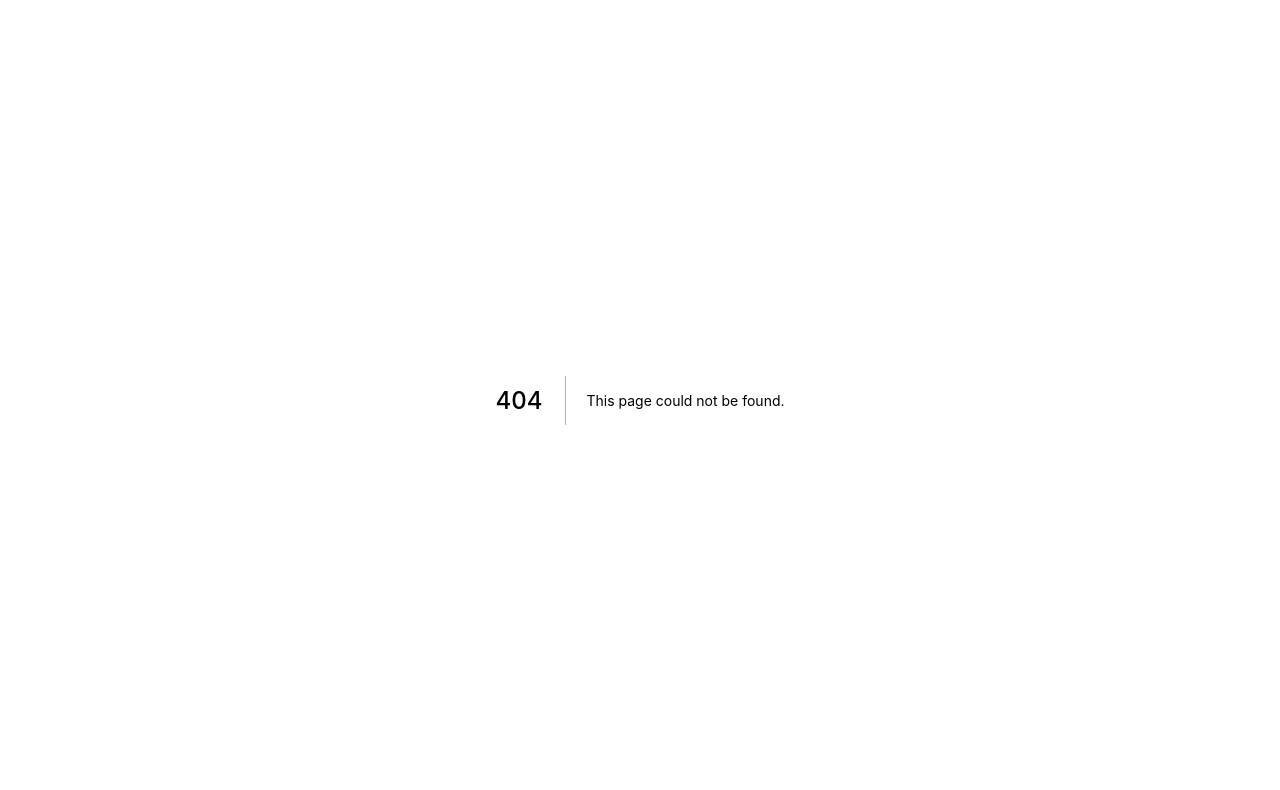
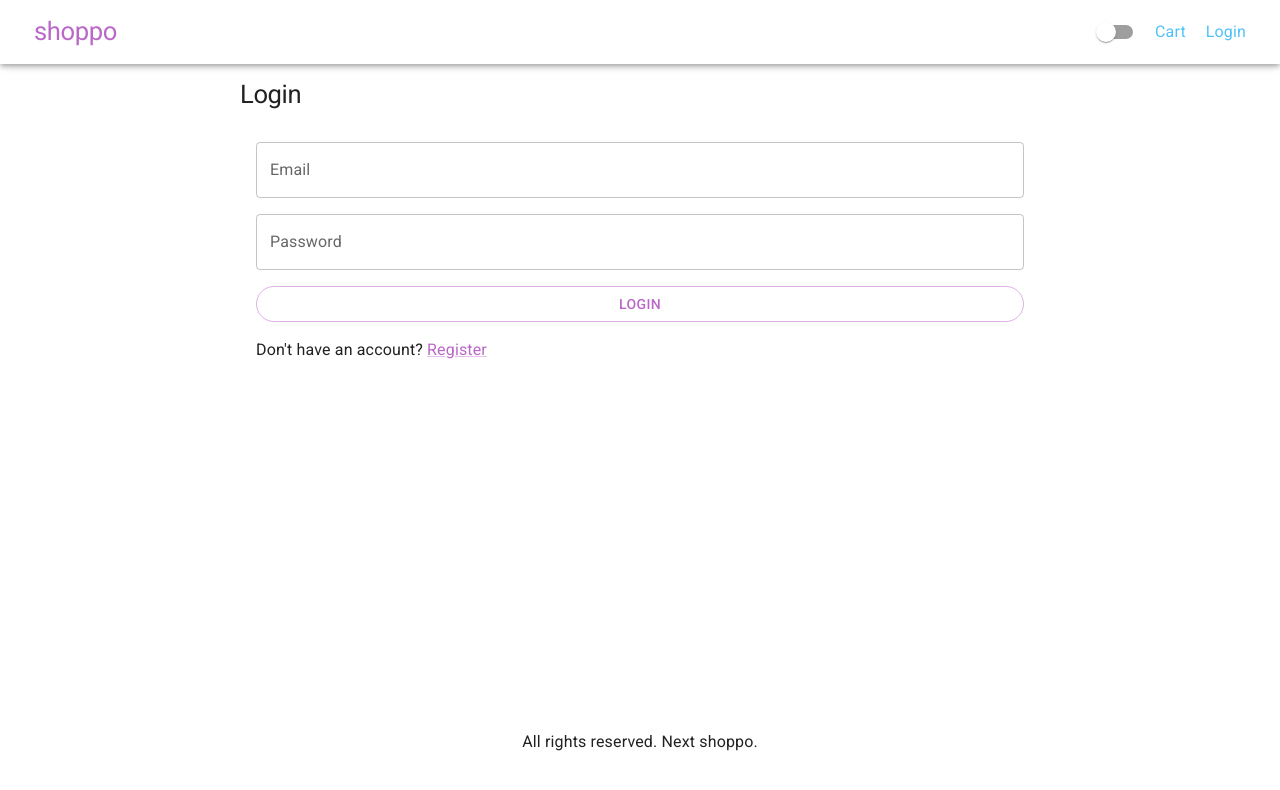
Before and after one commit to ZbigniewSk/next-shoppo, a Next.js app: page /login in a window 1280 px wide. Before the commit this address had no page. Shown: the top 790 px of the page. Built offline with nearby package versions, Linux system fonts and the light colour scheme.

Commit message:
feat: adding login and shipping page

```diff
--- /dev/null
+++ b/pages/login.js
@@ -0,0 +1,71 @@
+import {
+  Button,
+  Link,
+  List,
+  ListItem,
+  TextField,
+  Typography,
+} from '@mui/material';
+import { Box } from '@mui/system';
+import NextLink from 'next/link';
+import { useRouter } from 'next/router';
+import React from 'react';
+import Layout from '../components/Layout';
+
+export default function Login() {
+  const router = useRouter();
+
+  const loginHandler = () => {
+    //router.push('/shipping');
+  };
+
+  return (
+    <Layout title="Login">
+      <form>
+        <Box sx={{ maxWidth: 800, margin: '0 auto' }}>
+          <Typography component="h1" variant="h1">
+            Login
+          </Typography>
+          <List>
+            <ListItem>
+              <TextField
+                variant="outlined"
+                fullWidth
+                id="email"
+                label="Email"
+                inputProps={{ type: 'email' }}
+              ></TextField>
+            </ListItem>
+            <ListItem>
+              <TextField
+                variant="outlined"
+                fullWidth
+                id="password"
+                label="Password"
+                inputProps={{ type: 'password' }}
+              ></TextField>
+            </ListItem>
+            <ListItem>
+              <Button
+                onClick={loginHandler}
+                variant="outlined"
+                color="primary"
+                fullWidth
+                type="submit"
+                sx={{ borderRadius: '24px' }}
+              >
+                Login
+              </Button>
+            </ListItem>
+            <ListItem>
+              Don't have an account?&nbsp;
+              <NextLink href={'/register'} passHref>
+                <Link>Register</Link>
+              </NextLink>
+            </ListItem>
+          </List>
+        </Box>
+      </form>
+    </Layout>
+  );
+}
--- a/pages/product/[slug].js
+++ b/pages/product/[slug].js
@@ -21,8 +21,6 @@
 export default function ProductScreen(props) {
   const { product } = props;
   const router = useRouter();
-  //   const { slug } = router.query;
-  //   const product = data.products.find((a) => a.slug === slug);
 
   const { state, dispatch } = useContext(Store);
 
```
Also changed, not shown: pages/cart.js (+7 -0 lines), pages/shipping.js (added, +8 -0 lines), .eslintrc.json.
